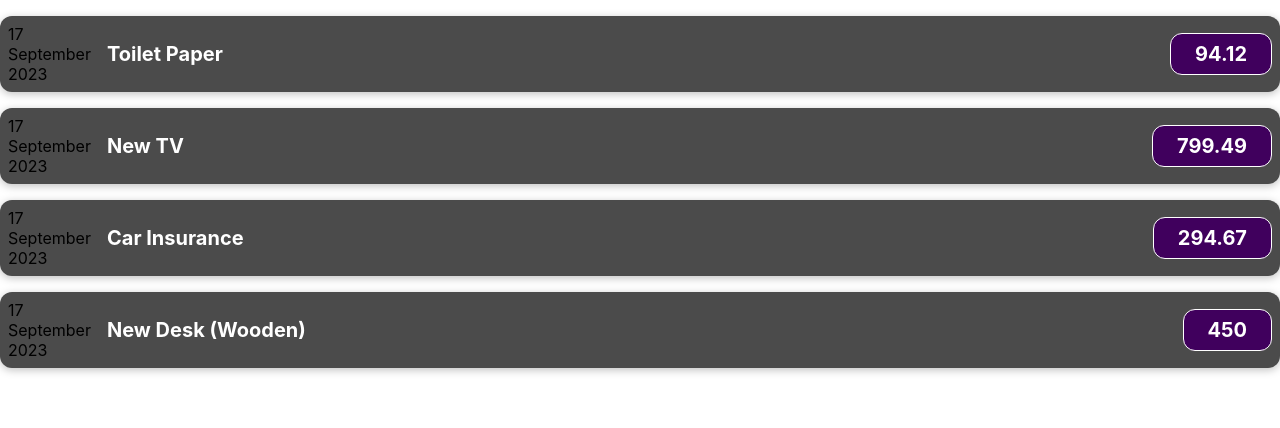
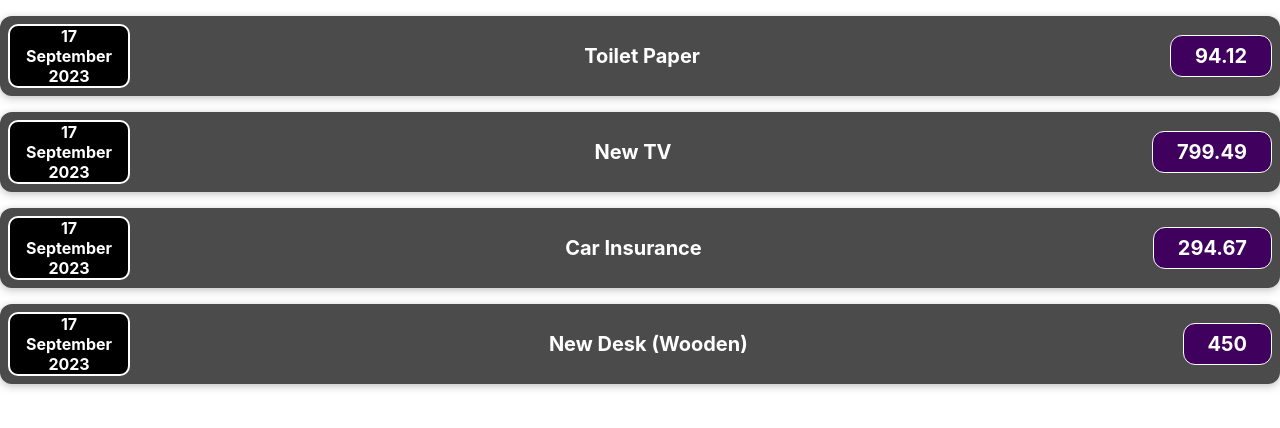
Before and after one commit to Kanharajput/ReactCompStateList, a React (Create React App) app: page / in a window 1280 px wide. Shown: the top 428 px of the page. Built offline with nearby package versions, Linux system fonts and the light colour scheme.

Commit message:
multiple components

```diff
--- /dev/null
+++ b/src/components/ExpenseDate.css
@@ -0,0 +1,9 @@
+.expense_date{
+    border: 2px solid white;
+    border-radius: 10px;
+    background: black;
+}
+
+h2{
+    text-align:center;
+}
--- /dev/null
+++ b/src/components/ExpenseDate.js
@@ -0,0 +1,16 @@
+import './ExpenseDate.css';
+function ExpenseDate(props) {
+    const year = props.date.getFullYear();
+    const month = props.date.toLocaleString('en-US', { month: 'long' });
+    const day = props.date.toLocaleString('en-US', {day: '2-digit' });
+
+    return(
+        <div className="expense_date">
+            <h2>{day}</h2>
+            <h2>{month}</h2>
+            <h2>{year}</h2>
+        </div>
+    );
+}
+
+export default ExpenseDate;
--- a/src/components/ExpenseItem.js
+++ b/src/components/ExpenseItem.js
@@ -1,20 +1,14 @@
 // import css file
 import './ExpenseItem.css';
+import ExpenseDate from './ExpenseDate';
 
 // all data which we sended by the app component is gathered in one object called properties(props)
 // extract the desired data
 function ExpenseItem(props){
-    const year = props.date.getFullYear();
-    const month = props.date.toLocaleString('en-US',{month: 'long'});
-    const day = props.date.toLocaleString('en-US', {day: '2-digit'});
     return(
         // return a only single element
         <div className="expense-item">
-            <div>
-                <div>{day}</div>
-                <div>{month}</div>
-                <div>{year}</div>
-            </div>
+            <ExpenseDate date={props.date} />
             <div className="expense-item__description">
                 <h2>{props.title}</h2>
                 <div className="expense-item__price">{props.amount}</div>
```
